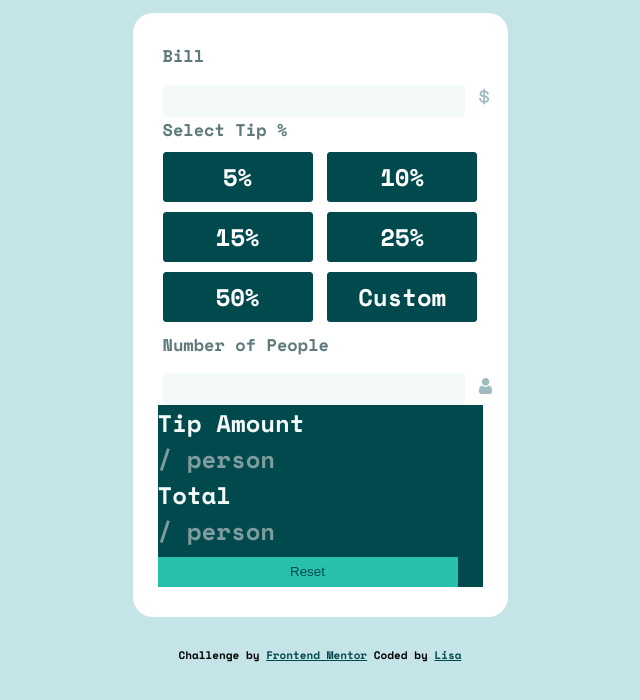
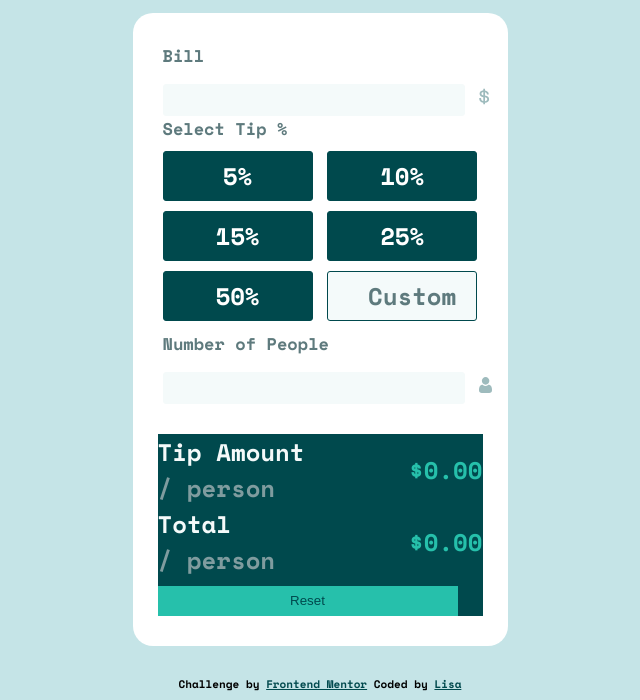
Before and after one commit to CrypticMango/tip-calculator-app, a plain HTML site: page index.html in a window 1280 px wide. Shown: the part 111-811 px from the top of the page, without its empty margins (320-960 px from the left). Drawn offline with nearby package versions, Linux system fonts and the light colour scheme.

Commit message:
styled custom button

```diff
--- a/index.html
+++ b/index.html
@@ -57,7 +57,7 @@
           <button>15%</button>
           <button>25%</button>
           <button>50%</button>
-          <button>Custom</button>
+          <button class="custom">Custom</button>
         </div>
 				<form action="#">
 					<label for="number-of-people">
@@ -75,10 +75,20 @@
 					/>
 				</form>
 				<div class="totals">
-					<p class="total">Tip Amount</p>
-					<p class="person">/ person</p>
-					<p class="total">Total</p>
-					<p class="person">/ person</p>
+					<div class="top-total">
+            <span>
+              <p class="total">Tip Amount</p>
+              <p class="person">/ person</p>
+            </span>
+            <span>$0.00</span>
+          </div>
+					<div class="bottom-total">
+            <span>
+              <p class="total">Total</p>
+              <p class="person">/ person</p>
+            </span>
+            <span>$0.00</span>
+          </div>
 					<button class="reset">Reset</button>
 				</div>
 			</div>
--- a/style.css
+++ b/style.css
@@ -45,6 +45,8 @@ input[type="text"] {
 	border: 1px solid var(--very-light-grayish-cyan);
 	border-radius: 3px;
 	margin-left: 30px;
+    font-family: "Space Mono", monospace;
+    color: var(--very-dark-cyan);
 }
 
 footer {
@@ -66,6 +68,15 @@ footer {
 	padding-bottom: 30px;
 }
 
+.custom {
+    background-color: var(--very-light-grayish-cyan) !important;
+    color: var(--dark-grayish-cyan) !important;
+    text-align: right;
+    padding-right: 20px;
+    border-radius: 1px solid var(--very-light-grayish-cyan) !important;
+    border-radius: 3px !important;
+}
+
 .percentage-buttons {
 	margin-left: 30px;
 }
@@ -82,8 +93,10 @@ footer {
 	font-size: 24px;
 }
 
+
+
 .totals {
-	margin: 0px 25px 0px 25px;
+	margin: 30px 25px 0px 25px;
 	background-color: var(--very-dark-cyan);
 	color: var(--strong-cyan);
 }
@@ -104,6 +117,12 @@ footer {
 	color: var(--very-dark-cyan);
 }
 
+.top-total, .bottom-total {
+    display: flex;
+    align-items: center;
+    justify-content: space-between;
+}
+
 .attribution {
 	font-size: 11px;
 	text-align: center;
```
